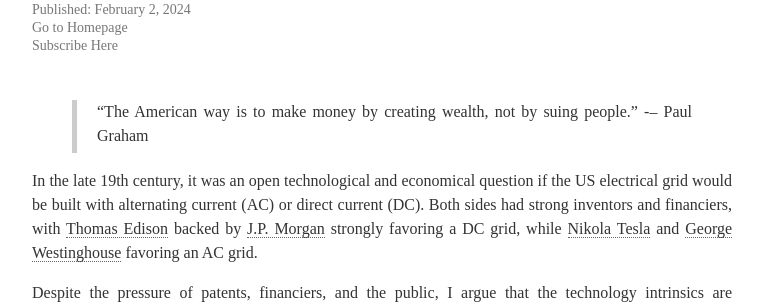
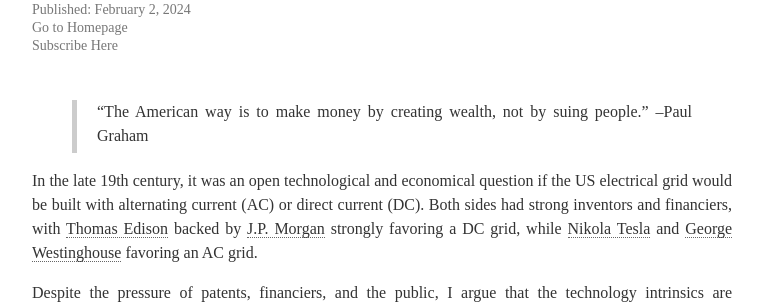
Before and after one commit to jannikls/jannikls.github.io, a Jekyll site: the page built from _posts/2024-02-02-war-of-currents.markdown, in a window 1280 px wide and 900 px high. Shown: the part 186-490 px from the top of the window, without its empty margins (258-1021 px from the left). Built offline with Jekyll 4.4.1, drawn with Linux system fonts in a browser that asks for light colours; some web fonts are replaced; formulas are drawn with MathJax 3; comment, search, counter and statistics services are not loaded.

```diff
--- a/_posts/2024-02-02-war-of-currents.markdown
+++ b/_posts/2024-02-02-war-of-currents.markdown
@@ -7,7 +7,7 @@ slug: "war-of-currents"
 ---
 
 > “The American way is to make money by creating wealth, not by suing people.”
-> -– Paul Graham
+> --Paul Graham
 
 In the late 19th century, it was an open technological and economical question if the US electrical grid would be built with alternating current (AC) or direct current (DC). Both sides had strong inventors and financiers, with [Thomas Edison](https://en.wikipedia.org/wiki/Thomas_Edison) backed by [J.P. Morgan](https://en.wikipedia.org/wiki/J._P._Morgan) strongly favoring a DC grid, while [Nikola Tesla](https://en.wikipedia.org/wiki/Nikola_Tesla) and [George Westinghouse](https://en.wikipedia.org/wiki/George_Westinghouse) favoring an AC grid.
 
```
